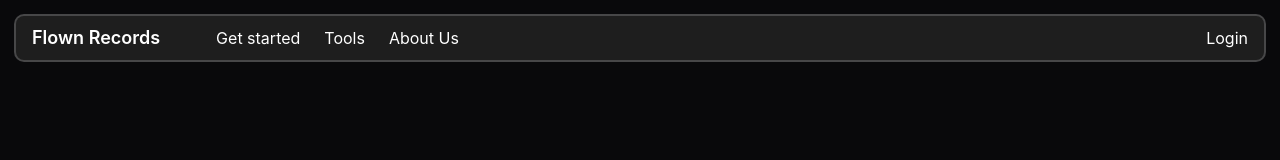
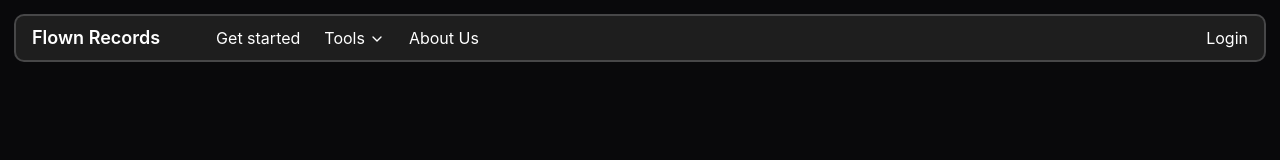
Before and after one commit to flownrecords/website, a React (Vite) app: page / in a window 1280 px wide. Shown: the top 160 px of the page. Built offline with nearby package versions, Linux system fonts and the light colour scheme; no server answers.

Commit message:
💄 Add dropdown menu for Tools in Navbar with hover functionality

```diff
--- a/src/components/general/Navbar.tsx
+++ b/src/components/general/Navbar.tsx
@@ -3,9 +3,11 @@ import { useState } from "react";
 import { useAuth } from "../auth/AuthContext";
 
 import Icon from "../../assets/images/icon.png";
+import { ChevronDown } from "lucide-react";
 
 export default function Navbar() {
   const [mobileMenu, toggleMobileMenu] = useState(false);
+  const [ toolsOpen, setToolsOpen ] = useState(false);
 
   const { user, logout } = useAuth();
 
@@ -16,12 +18,45 @@ export default function Navbar() {
           <div className="hidden md:flex container mx-auto justify-between items-center">
               <div className="flex space-x-4 items-center">
 
-                <Link to="/" className="text-lg font-semibold">Flown Records</Link>
+                <Link to="/" className="text-lg font-semibold">
+                  Flown Records
+                </Link>
 
                 <ul className="flex space-x-6 mx-10">
-                  <li><Link to="/getstarted" className="decoration-accent decoration-2 hover:underline hover:text-white/75 transition-all duration-150">Get started</Link></li>
-                  <li><Link to="/tools" className="decoration-accent decoration-2 hover:underline hover:text-white/75 transition-all duration-150">Tools</Link></li>
-                  <li><Link to="/about" className="decoration-accent decoration-2 hover:underline hover:text-white/75 transition-all duration-150">About Us</Link></li>
+                  <li>
+                    <Link to="/getstarted" className="decoration-accent decoration-2 hover:underline hover:text-white/75 transition-all duration-150">
+                      Get started
+                    </Link>
+                  </li>
+                  <li
+                    className="relative"
+                    onMouseEnter={() => setToolsOpen(true)}
+                    onMouseLeave={() => setToolsOpen(false)}>
+                    <Link to="/tools" className="decoration-accent decoration-2 hover:underline hover:text-white/75 transition-all duration-150 inline-flex items-center">
+                      Tools <ChevronDown className="ml-1 mt-0.5 h-4 w-4"/>
+                    </Link>
+
+                    {toolsOpen && (
+                      <ul className="absolute top-full left-0 w-48 bg-secondary shadow-xl rounded-lg ring-2 ring-white/25 z-50 overflow-hidden p-4 space-y-2">
+                        <li>
+                          <Link to="/tools/planner" className="flex items-center decoration-accent decoration-2 hover:underline hover:text-white/75 transition-all duration-150">
+                            Flight Planner
+                          </Link>
+                        </li>
+
+                        <li>
+                          <Link to="/tools/planner" className="flex items-center decoration-accent decoration-2 hover:underline hover:text-white/75 transition-all duration-150">
+                            Question Database
+                          </Link>
+                        </li>
+                      </ul>
+                    )}
+                  </li>
+                  <li>
+                    <Link to="/about" className="decoration-accent decoration-2 hover:underline hover:text-white/75 transition-all duration-150">
+                      About Us
+                    </Link>
+                  </li>
                 </ul>
               </div>
 
```
